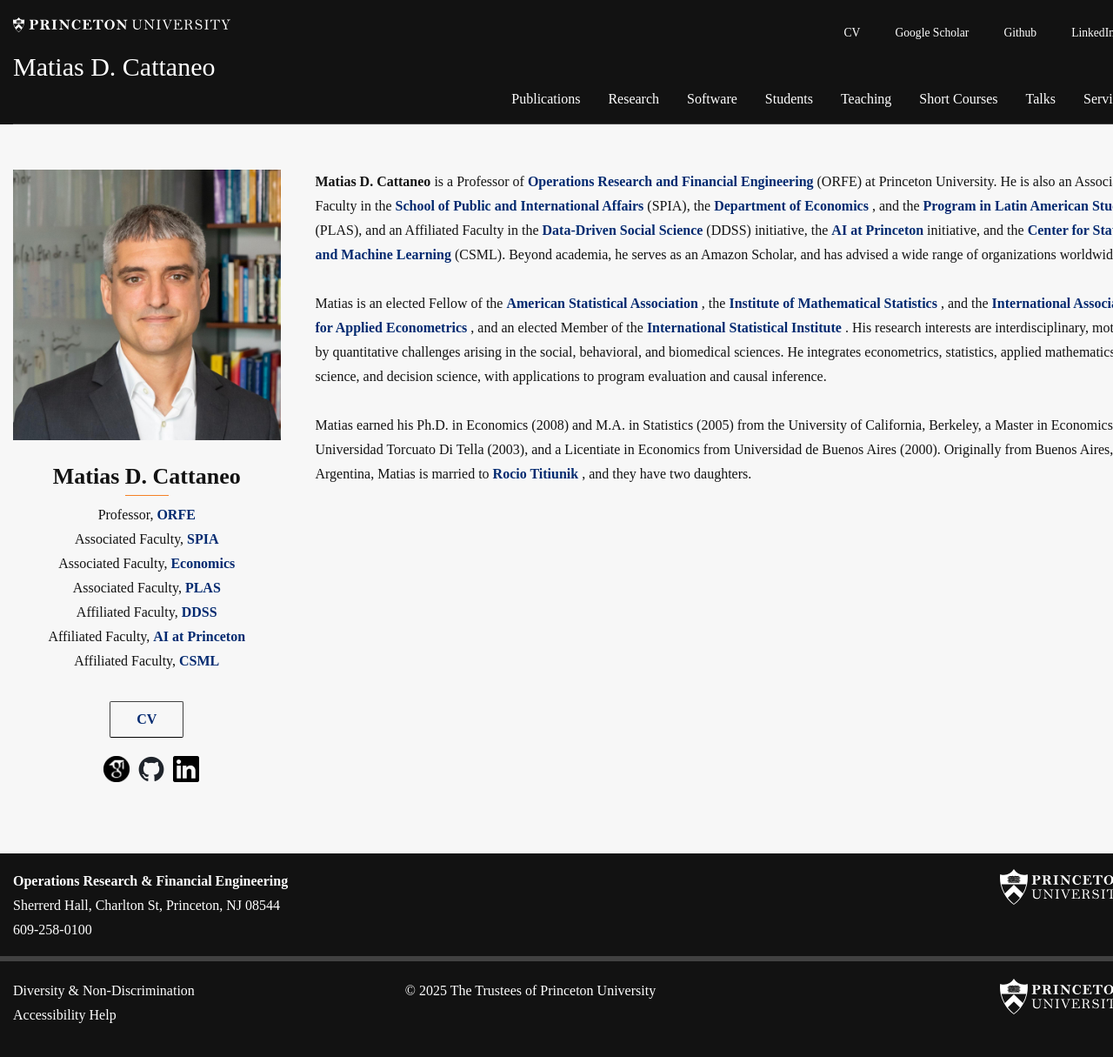
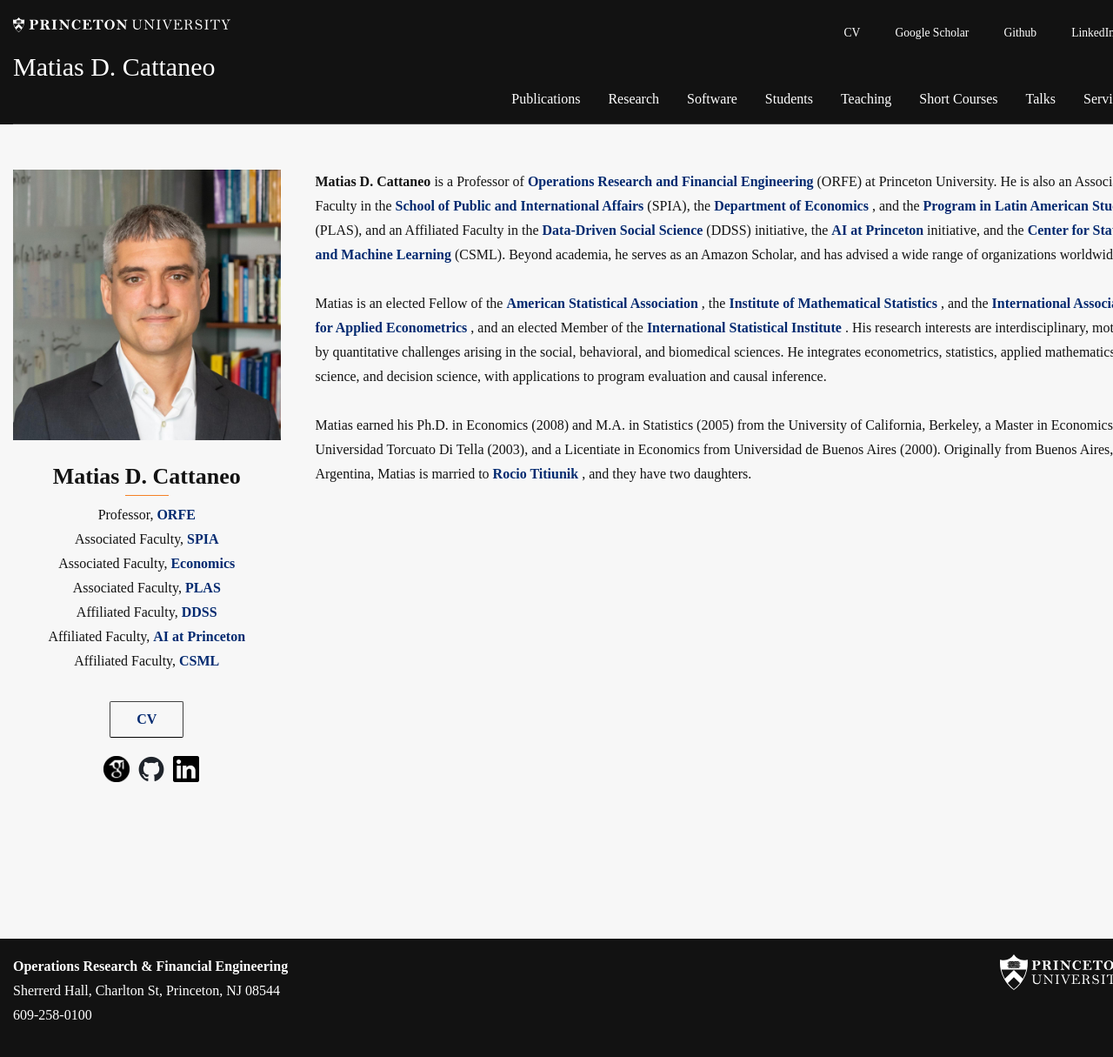
Before and after one commit to PrincetonUniversity/cattaneo, a Jekyll site: the page built from index.html, in a window 1280 px wide and 1215 px high. Shown: the whole window at 87% size. Built offline with Jekyll 4.4.1, drawn with Linux system fonts in a browser that asks for light colours; some web fonts are replaced.

Commit message:
Update footer.html

```diff
--- a/_includes/footer.html
+++ b/_includes/footer.html
@@ -23,32 +23,4 @@
           </div>
         </div>
       </div>
-
-      <div class="subfooter">
-        <div class="container">
-          <div class="row">
-            <div class="subfooter-links col-sm-12 col-md-4">
-              <ul class="list-unstyled">
-                <li>
-                  <a href="https://inclusive.princeton.edu/about/our-commitment-equal-opportunity-and-non-discrimination">Diversity &amp; Non-Discrimination</a>
-                </li>
-                <li>
-                  <a href="https://accessibility.princeton.edu/help">Accessibility Help</a>
-                </li>
-              </ul>
-            </div>
-
-            <div class="copyright col-sm-12 col-md-4">
-              <p class="copyright-text">
-                &copy; 2025 The Trustees of Princeton University
-              </p>
-            </div>
-            <div class="col-sm-12 col-md-4">
-              <a href="http://www.princeton.edu" class="pu-logo" title="Princeton University">
-                <img src="{{ 'assets/images/pu-logo-stacked-white.svg' | relative_url }}" alt="Princeton University" />
-              </a>
-            </div>
-          </div>
-        </div>
-      </div>
     </footer>
```
